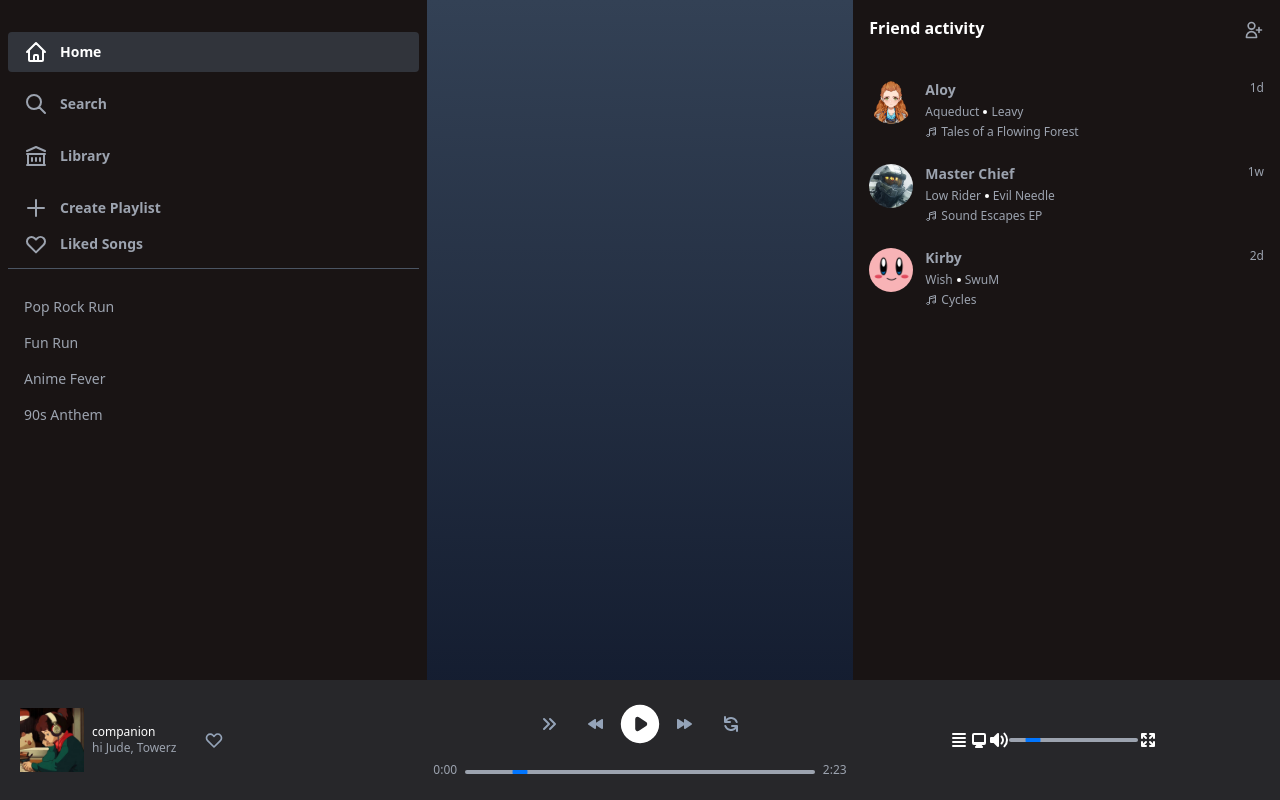
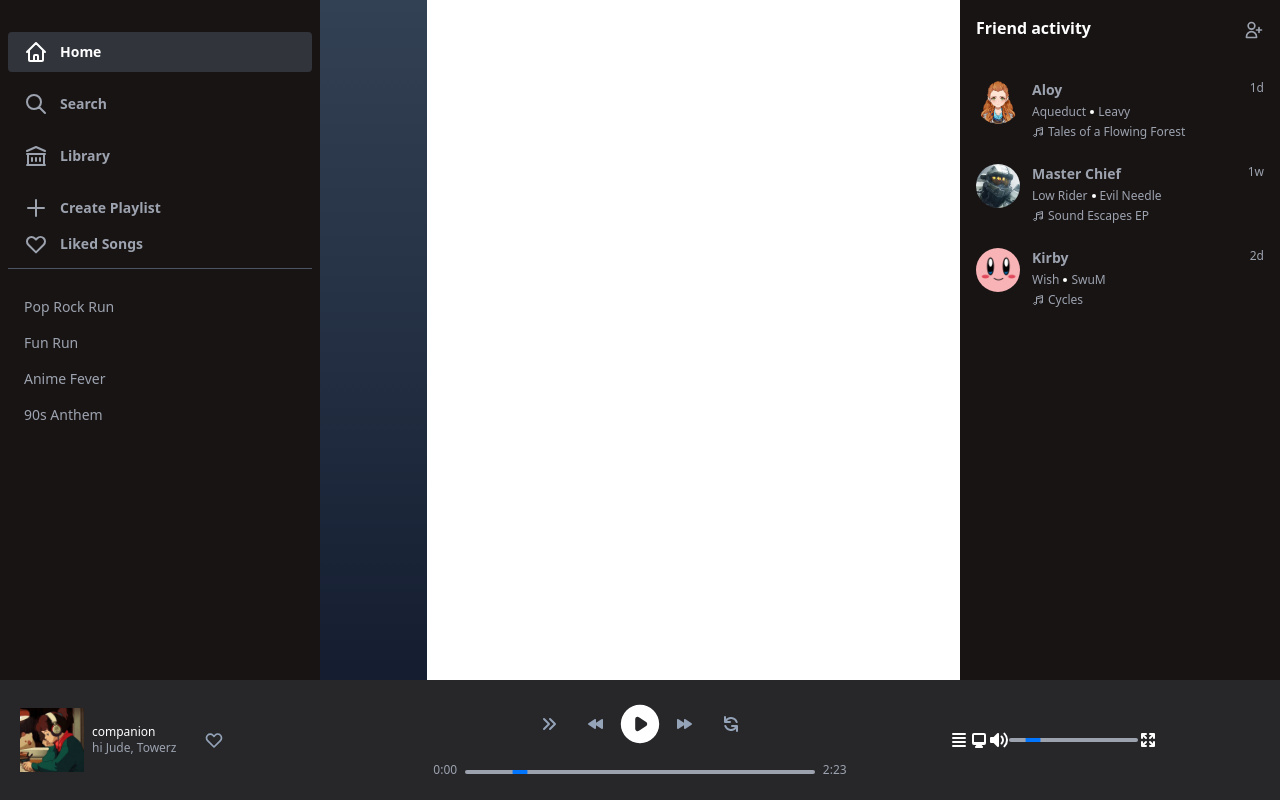
Before and after one commit to DevLukeHere/spotify-tailwind, a React (Create React App) app: page / in a window 1280 px wide. Built offline with nearby package versions, Linux system fonts and the light colour scheme.

Commit message:
Changed grid column layout to closely fit Spotify's columns

```diff
--- a/src/App.js
+++ b/src/App.js
@@ -5,7 +5,7 @@ import LeftPanel from "./layouts/LeftPanel";
 
 function App() {
   return (
-    <div className="relative grid grid-cols-3">
+    <div className="relative grid grid-cols-12">
       <LeftPanel />
       <CenterPanel />
       <FriendActivity />
--- a/src/layouts/FriendActivity.js
+++ b/src/layouts/FriendActivity.js
@@ -11,7 +11,7 @@ function FriendActivity() {
   const [playOverlay3, setPlayOverlay3] = useState(false);
 
   return (
-    <div className="p-4 bg-spotify-black">
+    <div className="p-4 bg-spotify-black col-end-13 col-span-3">
       <div className="text-white grid grid-cols-2 mb-10">
         <p className="font-bold">Friend activity</p>
         <UserAddIcon className="w-5 h-5 place-self-end stroke-gray-400 hover:stroke-white" />
--- a/src/layouts/LeftPanel.js
+++ b/src/layouts/LeftPanel.js
@@ -8,7 +8,7 @@ import {
 
 function LeftPanel() {
   return (
-    <div className="bg-spotify-black pt-8 pl-2 pb-2 pr-2 h-screen">
+    <div className="bg-spotify-black pt-8 pl-2 pb-2 pr-2 h-screen col-start-1 col-end-4">
       <div className="mb-5">
         <div className="pl-4 pt-2 pb-2 rounded grid grid-cols-leftPanel gap-3 mb-3 cursor-pointer text-white stroke-white border-white bg-gray-600/50">
           <HomeIcon className="w-6 h-6" />
--- a/tailwind.config.js
+++ b/tailwind.config.js
@@ -15,7 +15,7 @@ module.exports = {
       gridTemplateColumns: {
         'footerLeft': 'auto auto minmax(0, 1fr)',
         'leftPanel': 'auto minmax(0, 1fr)',
-        'friendActivity': 'auto minmax(0, 1fr) minmax(0, 1fr)',
+        'friendActivity': 'auto minmax(0, 1fr) auto',
         'artistAlbum': 'auto auto minmax(0, 1fr)'
       },
     }
```
